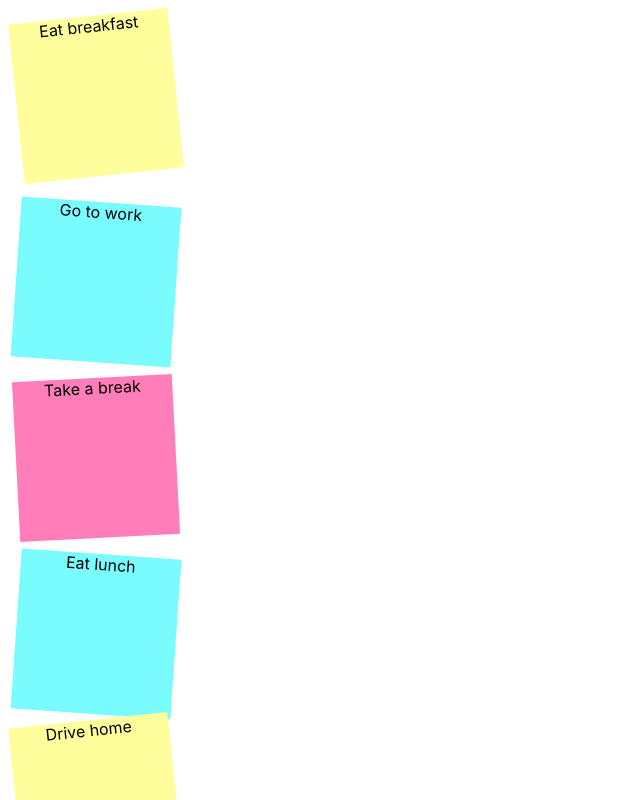
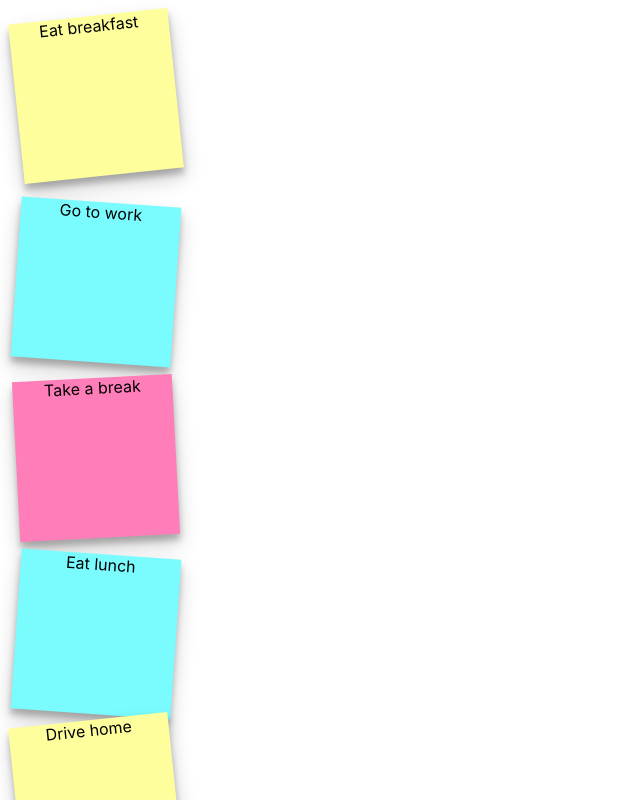
Before and after one commit to willdarkins/-sticky-quips-frontend, a React (Create React App) app: page / in a window 1280 px wide. Shown: the top 800 px of the page, without its empty margins (0-640 px from the left). Built offline with nearby package versions, Linux system fonts and the light colour scheme.

Commit message:
hover effect added to each of the notes with different box-shadowing

```diff
--- a/src/components/Note/Note.css
+++ b/src/components/Note/Note.css
@@ -1,5 +1,6 @@
 .note{
     background-color: #feff9c;
+    position: relative;
     color: black;
     height: 160px;
     width: 160px;
@@ -8,6 +9,9 @@
     display: flex;
     flex-direction: column;
     transform: rotate(-6deg);
+    z-index: 1;
+    transition: all ease .3s;
+    box-shadow: rgba(0, 0, 0, 0.19) 0px 10px 20px, rgba(0, 0, 0, 0.23) 0px 6px 6px;
 }
 
 .note:nth-child(even){
@@ -24,6 +28,12 @@
     transform: rotate(-3deg);
 }
 
+.note:hover{
+    transform: scale(1.5);
+    z-index: 5;
+    box-shadow: rgba(0, 0, 0, 0.3) 0px 19px 38px, rgba(0, 0, 0, 0.22) 0px 15px 12px;
+}
+
 .note__text{
     flex: 1;
 }
```
